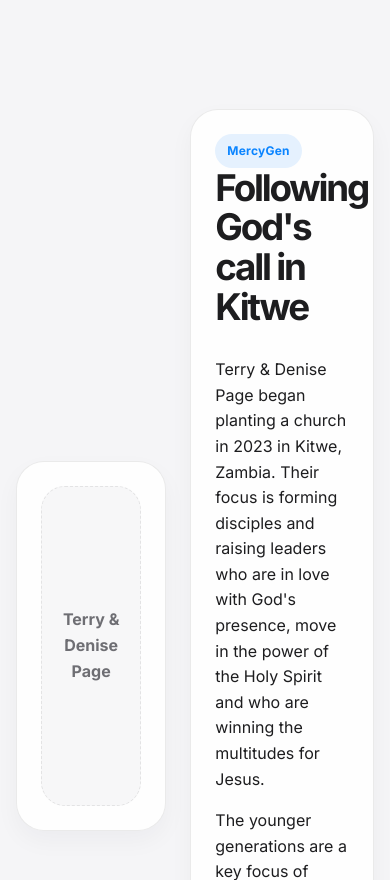
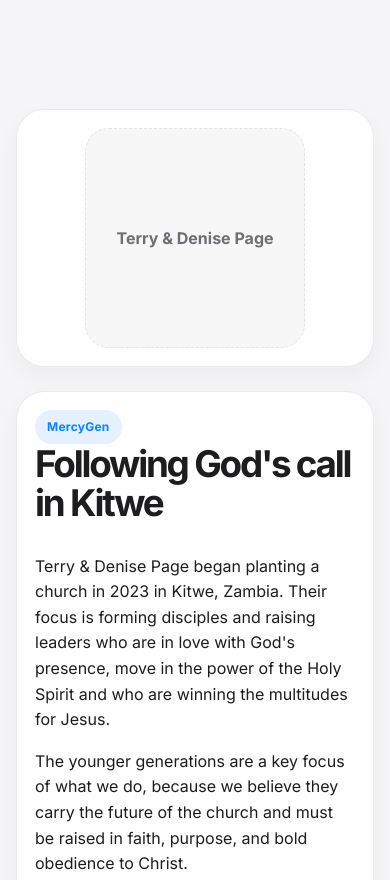
Before and after one commit to sunnyhambalo-oss/MercyGen, a website: page about.html in a window 390 px wide. Shown: the part 743-1623 px from the top of the page. Drawn offline with Linux system fonts and the light colour scheme; no server answers.

Commit message:
Improve About page mobile layout

```diff
--- a/styles.css
+++ b/styles.css
@@ -913,8 +913,19 @@ label {
   .feature-grid,
   .devotional-layout,
   .donate-layout,
-  .cellgroup-layout {
+  .cellgroup-layout,
+  .about-layout {
     grid-template-columns: 1fr;
+  }
+
+  .about-lead-card,
+  .about-story-card {
+    padding: 18px;
+  }
+
+  .leader-photo-placeholder {
+    width: min(100%, 220px);
+    height: 220px;
   }
 
   .section-head,
```
